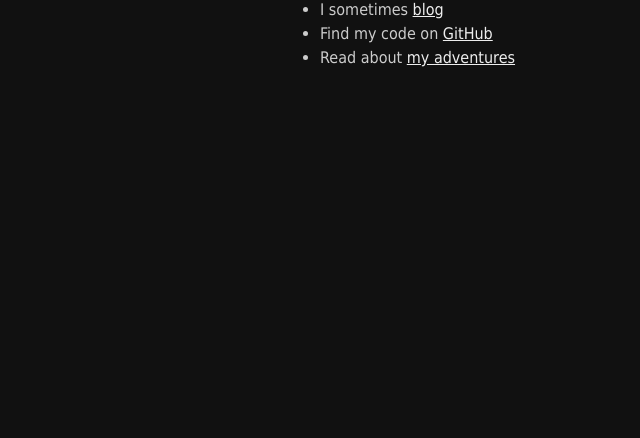
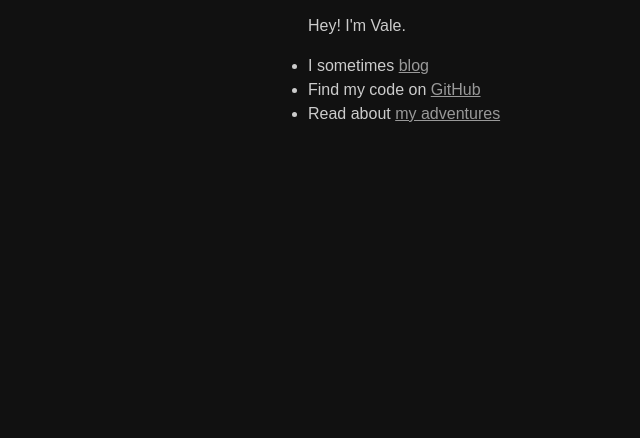
Before and after one commit to valerauko/valerauko.net, a plain HTML site: page index.html in a window 1280 px wide. Shown: the part 362-800 px from the top of the page, without its empty margins (640-1280 px from the left). Drawn offline with Linux system fonts and the light colour scheme.

Commit message:
Use flexbox

```diff
--- a/index.html
+++ b/index.html
@@ -10,14 +10,42 @@
     <meta name="publisher" content="valerauko.net" />
     <title>valerauko.net</title>
     <style type="text/css">
-      :active, :focus { border:none; outline:none; }
-      *     { margin:0; padding:0; }
-      body  { color:#ccc; background:#111; cursor:default; font:normal normal 16px/1.5em Alegreya, Tahoma, Helvetica, sans-serif; width:25%; float:right; padding-top:20%; }
-      p     { margin:1em 0; }
-      ul    { list-style:disc outside none; }
-      h1    { font-size:2em; line-height:1.5em; }
-      a:link, a:visited { color:#eee; }
-      a:hover, a:active { color:#ccc; text-decoration:none; }
+      * {
+        margin:0; padding:0; min-width: 0;
+      }
+      body {
+        color:#ccc;
+        background:#111;
+        cursor:default;
+        height:100vh;
+        min-height:200px;
+        min-width:350px;
+        padding:2em;
+        box-sizing: border-box;
+        font:normal normal 16px/1.5em sans-serif;
+        display: flex;
+        flex-flow: column nowrap;
+        justify-content: center;
+        align-items: flex-end;
+      }
+      h1, p, ul {
+        min-width:300px;
+      }
+      p {
+        margin:1em 0;
+      }
+      ul {
+        list-style:disc outside none;
+      }
+      h1 {
+        font-size:2em; line-height:1.5em;
+      }
+      a:link, a:visited {
+        color:#999;
+      }
+      a:hover, a:active {
+        color:#ccc; text-decoration:none;
+      }
     </style>
   </head>
   <!-- hello world! -->
```
